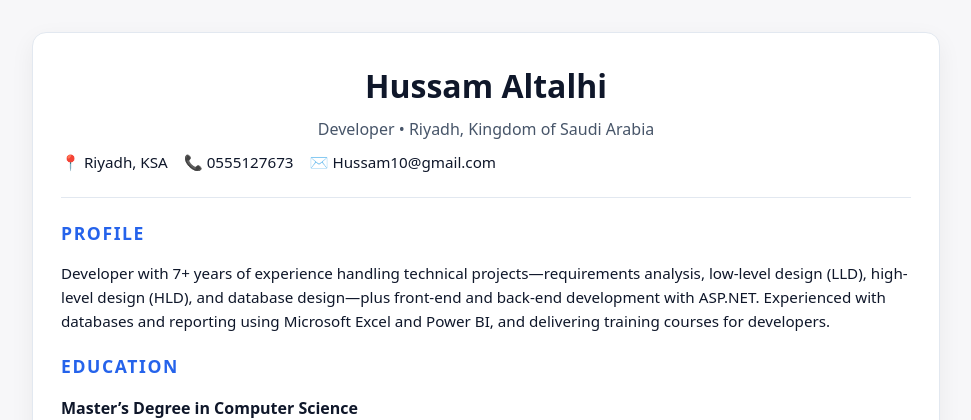
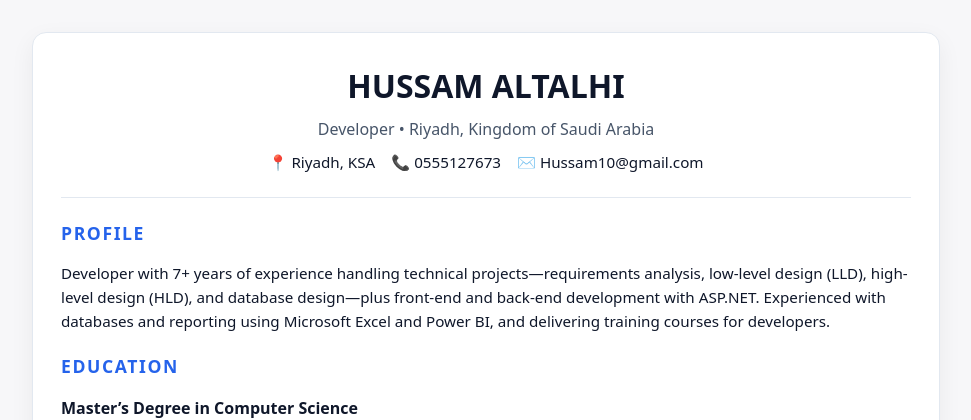
Before and after one commit to HussamAltalhi/FlaskProject2, a Flask app: page / in a window 1280 px wide. Shown: the top 420 px of the page, without its empty margins (154-1125 px from the left). Run offline with Flask 3, Linux system fonts and the light colour scheme.

Commit message:
Edit some CSS styles.

```diff
--- a/templates/index.html
+++ b/templates/index.html
@@ -37,6 +37,11 @@
       box-shadow: var(--shadow);
     }
 
+    h1
+    {
+        text-transform: uppercase;
+    }
+
     header > *{
       margin: 0 0 6px 0;
       font-size: clamp(1.4rem, 1rem + 2.2vw, 2rem);
@@ -50,6 +55,8 @@
     }
     .contact {
       display: flex;
+        justify-content: center;
+        align-items: center;
       flex-wrap: wrap;
       gap: 8px 16px;
       margin-top: 8px;
@@ -118,7 +125,7 @@
       <header class="text-center">
         <h1>Hussam Altalhi</h1>
         <div class="subtitle">Developer • Riyadh, Kingdom of Saudi Arabia</div>
-        <div class="contact small text-center bg-danger">
+        <div class="contact small text-center align-center">
           <span>📍 Riyadh, KSA</span>
           <a href="tel:+966555127673">📞 0555127673</a>
           <a href="mailto:Hussam10@gmail.com">✉️ Hussam10@gmail.com</a>
```
